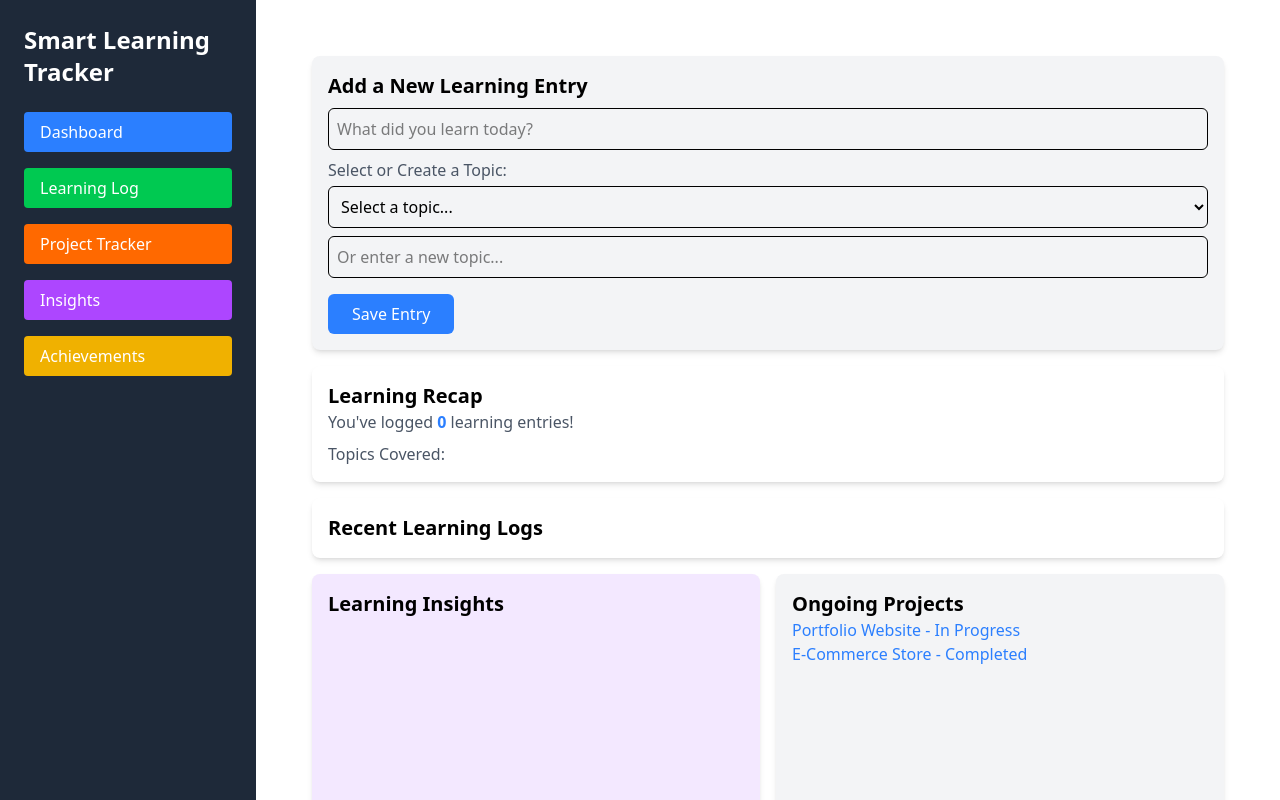
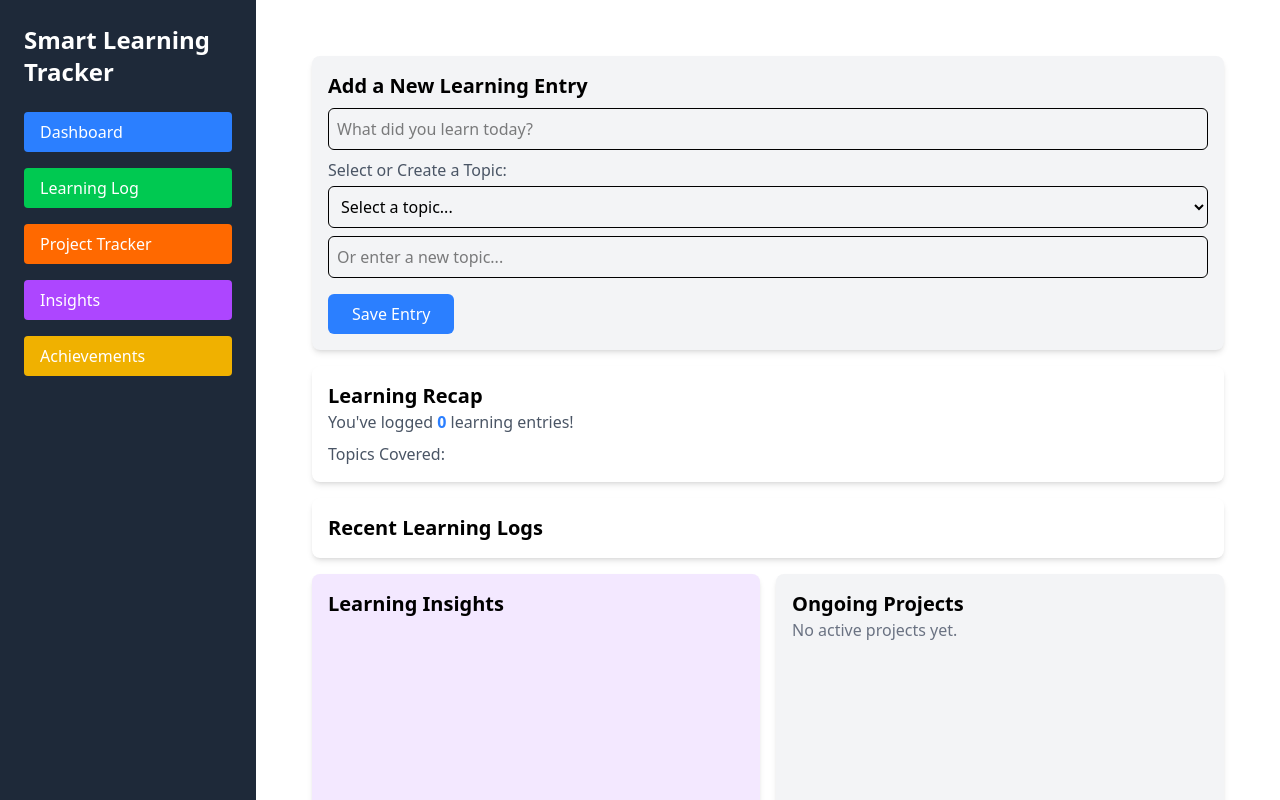
Before and after one commit to henriits/smartLearningTracker, a React (Vite) app: page / in a window 1280 px wide. Shown: the top 800 px of the page. Built offline with nearby package versions, Linux system fonts and the light colour scheme.

Commit message:
feat: refactor projects state initialization to load from localStorage

```diff
--- a/src/App.tsx
+++ b/src/App.tsx
@@ -1,5 +1,5 @@
 import { BrowserRouter as Router, Route, Routes, Link } from "react-router-dom";
-import { useState } from "react";
+import { useEffect, useState } from "react";
 import Dashboard from "./components/Dashboard";
 import LearningLog from "./components/LearningLog";
 import ProjectTracker from "./components/ProjectTracker";
@@ -19,25 +19,20 @@ function App() {
       : [];
   });
 
-  const [projects, setProjects] = useState<Project[]>([
-    {
-      id: 1,
-      name: "Portfolio Website",
-      status: "In Progress",
-      description: "Building a personal portfolio site",
-      tags: ["React", "TailwindCSS"],
-      createdAt: new Date("2025-02-04T09:00:00"),
-    },
-    {
-      id: 2,
-      name: "E-Commerce Store",
-      status: "Completed",
-      description: "Developing an online shopping platform",
-      tags: ["Next.js", "Stripe"],
-      createdAt: new Date("2025-02-05T10:00:00"),
-    },
-  ]);
+  const [projects, setProjects] = useState<Project[]>(() => {
+    const stored = localStorage.getItem("learningProjects");
+    return stored
+      ? JSON.parse(stored).map((p: Project) => ({
+          ...p,
+          createdAt: new Date(p.createdAt),
+          updatedAt: p.updatedAt ? new Date(p.updatedAt) : undefined,
+        }))
+      : [];
+  });
 
+  useEffect(() => {
+    localStorage.setItem("learningProjects", JSON.stringify(projects));
+  }, [projects]);
   return (
     <Router>
       <div className="flex min-h-screen">
```
